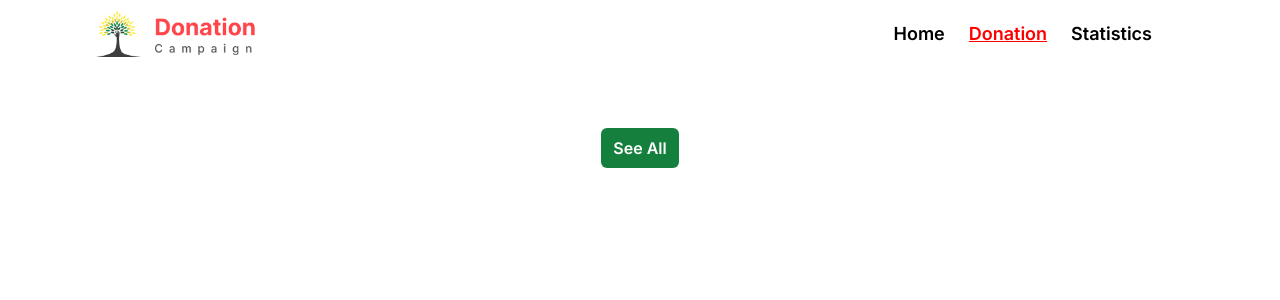
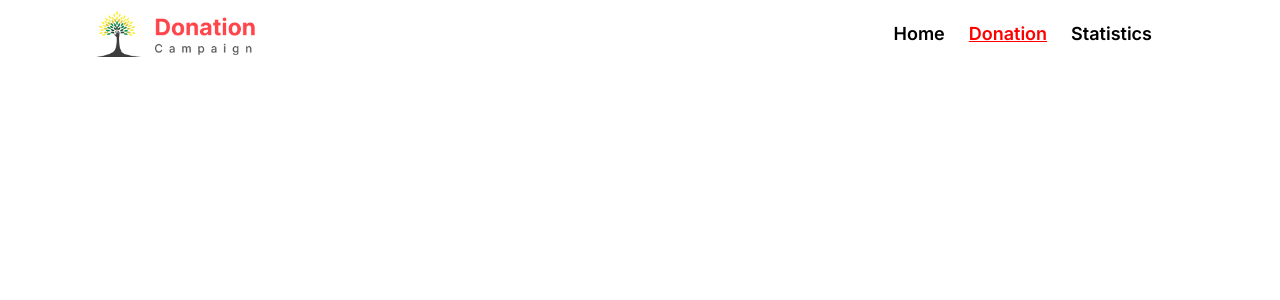
Before and after one commit to naymurabir/A-8_Donation-Campaign, a React (Vite) app: page /donation in a window 1280 px wide. Shown: the top 300 px of the page. Built offline with nearby package versions, Linux system fonts and the light colour scheme.

Commit message:
Readme file is created where i have explained some features of this project

```diff
--- a/src/components/Donation/Donation.jsx
+++ b/src/components/Donation/Donation.jsx
@@ -8,7 +8,7 @@ const Donation = () => {
 
     const donations = useLoaderData()
     const [donated, setDonated] = useState([])
-    const [dataLength, setDataLength] = useState(true)
+    const [dataLength, setDataLength] = useState(3)
 
     useEffect(() => {
         const storedDonations = getStoredDonations()
@@ -32,9 +32,11 @@ const Donation = () => {
                     dataLength ? donated.slice(0, 4).map((donate, idx) => <MakeDonation key={idx} donate={donate}></MakeDonation>) : donated.map((donate, idx) => <MakeDonation key={idx} donate={donate}></MakeDonation>)
                 }
             </div>
-            <div className={`flex justify-center mt-5 ${dataLength ? 'block' : 'hidden'}`}>
-                <button onClick={() => setDataLength(!dataLength)}
-                    className='bg-green-700 px-3 py-2 text-white font-semibold rounded-md'>See All</button>
+            <div className={`${donated.length >= 3 ? 'block' : 'hidden'}`}>
+                <div className={`flex justify-center mt-5 ${donated.length === dataLength ? 'hidden' : 'block'}`}>
+                    <button onClick={() => setDataLength(donated.length)}
+                        className='bg-green-700 px-3 py-2 text-white font-semibold rounded-md'>See All</button>
+                </div>
             </div>
         </div>
 
```
Also changed, not shown: 1 other file (tests, documents, lock files or other folders).
